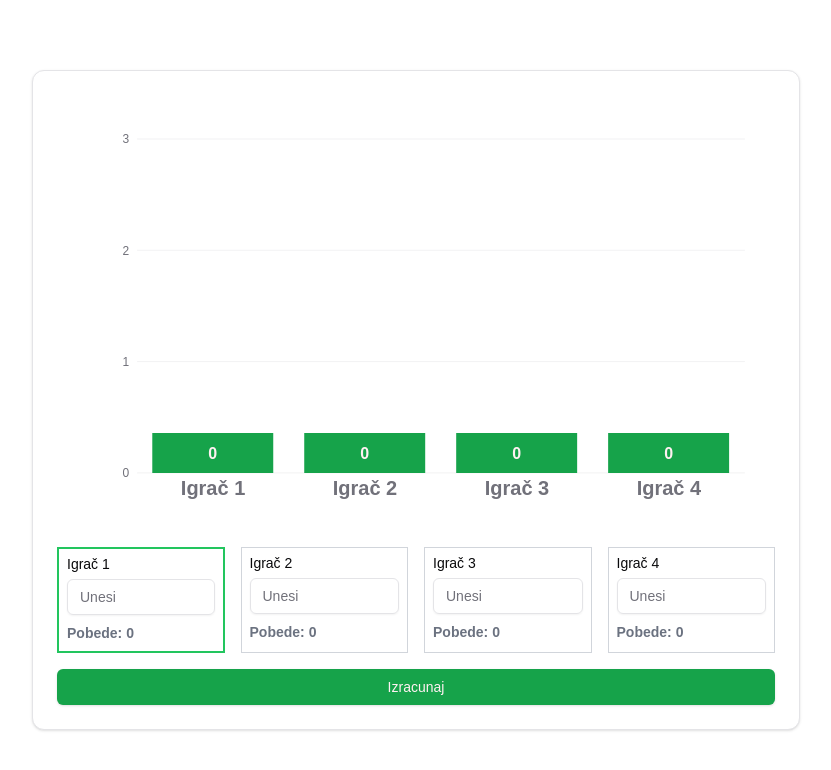
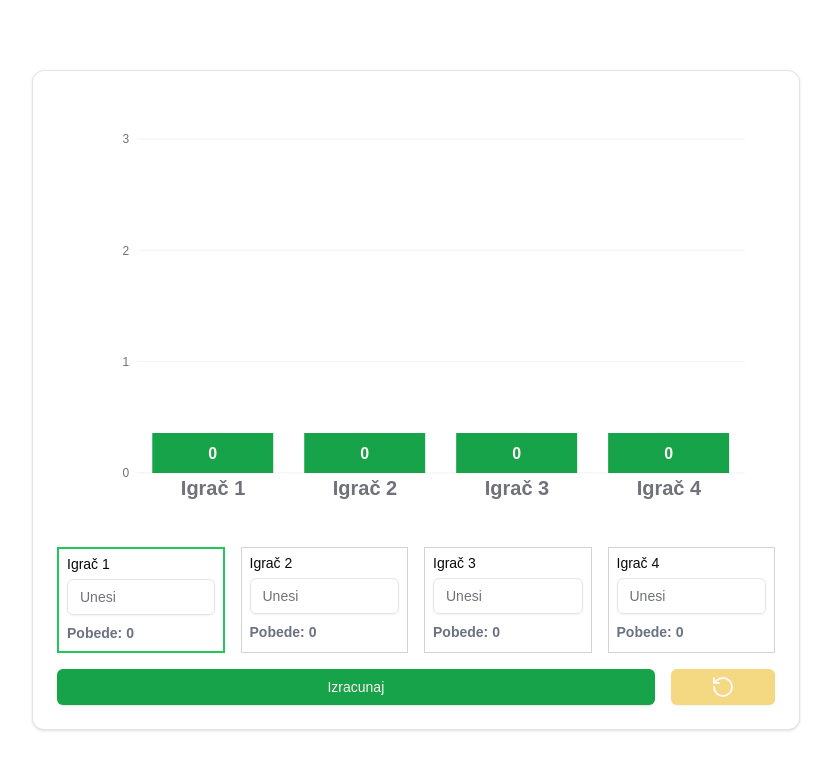
Before and after one commit to Markobanduka/remi-kalkulator, a Next.js app: page / in a window 1280 px wide. Both pictures are taken after a click on the button "Počni igru". Shown: the top 770 px of the page, without its empty margins (224-1055 px from the left). Built offline with nearby package versions, Linux system fonts and the light colour scheme.

Commit message:
added undo button

```diff
--- a/src/app/page.tsx
+++ b/src/app/page.tsx
@@ -1,5 +1,5 @@
 "use client";
-
+import { RotateCcw } from "lucide-react";
 import { useEffect, useState } from "react";
 import Confetti from "react-confetti";
 import {
@@ -51,6 +51,11 @@ const Page = () => {
   const [names, setNames] = useState<string[]>(["", "", "", ""]);
   const [showConfetti, setShowConfetti] = useState(false);
 
+  const [previousChartData, setPreviousChartData] = useState(chartData);
+  const [previousPersonIndex, setPreviousPersonIndex] =
+    useState(currentPersonIndex);
+  const [isUndoDisabled, setIsUndoDisabled] = useState(true);
+
   const minValue = Math.min(...chartData.map((item) => item.visitors));
   const maxValue = Math.max(...chartData.map((item) => item.visitors));
 
@@ -90,10 +95,9 @@ const Page = () => {
   };
 
   const handleSubmit = () => {
+    setPreviousChartData([...chartData]);
     const updatedChartData = chartData.map((item) => {
       const updatedVisitors = item.visitors + (inputValues[item.month] || 0);
-
-      console.log(inputValues[item.month]);
 
       let newWins = item.wins;
       if (inputValues[item.month] < 0) {
@@ -108,7 +112,14 @@ const Page = () => {
 
     setChartData(updatedChartData);
     setInputValues({});
+    setPreviousPersonIndex(currentPersonIndex);
     setCurrentPersonIndex((prevIndex) => (prevIndex + 1) % chartData.length);
+    setIsUndoDisabled(false);
+  };
+
+  const handleUndo = () => {
+    setChartData(previousChartData);
+    setCurrentPersonIndex(previousPersonIndex);
   };
 
   const scheduleAlertAt11PM = () => {
@@ -275,9 +286,18 @@ const Page = () => {
                   </div>
                 ))}
               </div>
-              <Button onClick={handleSubmit} className="w-full mt-4">
-                Izracunaj
-              </Button>
+              <div className="flex space-x-4 mt-4">
+                <Button onClick={handleSubmit} className="w-full">
+                  Izracunaj
+                </Button>
+                <Button
+                  onClick={handleUndo}
+                  className="w-1/6 bg-yellow-500 hover:bg-yellow-400"
+                  disabled={isUndoDisabled}
+                >
+                  <RotateCcw />
+                </Button>
+              </div>
             </>
           )}
         </CardContent>
```
